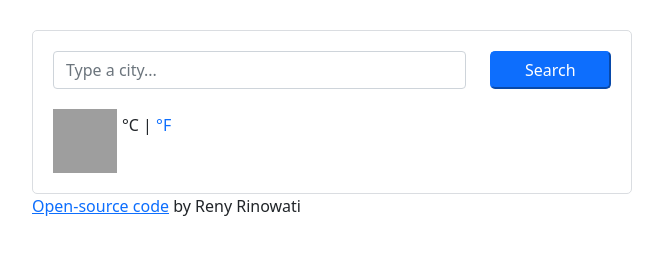
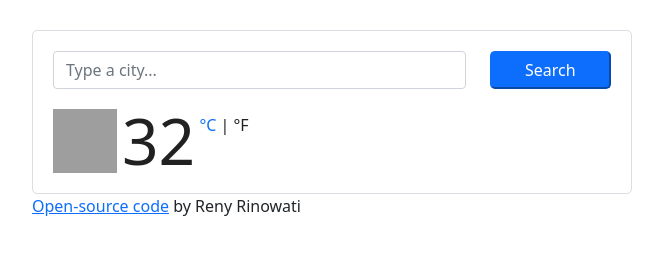
Before and after one commit to RenyRino/Weather_Project, a plain HTML site: page index.html in a window 1280 px wide. Both pictures are taken after a click on the link "°F". Shown: the whole page, without its empty margins (308-971 px from the left). Drawn offline with nearby package versions, Linux system fonts and the light colour scheme; no server answers; grey boxes are pictures that could not be loaded.

Commit message:
create temperature conversion

```diff
--- a/index.html
+++ b/index.html
@@ -67,9 +67,19 @@
                 />
                 <div class="float-left">
                   <strong id="temp"></strong>
-                  <span class="unit"
-                    >°C | <a href="#" style="text-decoration: none">°F</a></span
-                  >
+                  <span class="unit">
+                    <a
+                      href="#"
+                      style="text-decoration: none"
+                      id="Celcius"
+                      class="active"
+                      >°C</a
+                    >
+                    |
+                    <a href="#" style="text-decoration: none" id="Fahrenheit"
+                      >°F</a
+                    >
+                  </span>
                 </div>
               </div>
             </div>
--- a/script.js
+++ b/script.js
@@ -30,8 +30,9 @@ function displayTemp(response) {
   let windElement = document.querySelector("#wind");
   let dateElement = document.querySelector("#date");
   let iconElement = document.querySelector("#icon");
+  celciusTemp = response.data.main.temp;
   cityElement.innerHTML = response.data.name;
-  tempElement.innerHTML = Math.round(response.data.main.temp);
+  tempElement.innerHTML = Math.round(celciusTemp);
   descriptionElement.innerHTML = response.data.weather[0].main;
   humidityElement.innerHTML = "Humidity: " + response.data.main.humidity + "%";
   windElement.innerHTML =
@@ -55,7 +56,32 @@ function handleSubmit(event) {
   search(cityInputElement.value);
 }
 
-search("New York");
+function displayFahrenheit(event) {
+  event.preventDefault();
+  celciusLink.classList.remove("active");
+  fahrenheitLink.classList.add("active");
+  let fahrenheitTemp = (celciusTemp * 9) / 5 + 32;
+  let tempElement = document.querySelector("#temp");
+  tempElement.innerHTML = Math.round(fahrenheitTemp);
+}
+
+function displayCelcius(event) {
+  event.preventDefault();
+  celciusLink.classList.add("active");
+  fahrenheitLink.classList.remove("active");
+  let tempElement = document.querySelector("#temp");
+  tempElement.innerHTML = Math.round(celciusTemp);
+}
+
+let celciusTemp = null;
 
 let form = document.querySelector("#search-form");
 form.addEventListener("submit", handleSubmit);
+
+let fahrenheitLink = document.querySelector("#Fahrenheit");
+fahrenheitLink.addEventListener("click", displayFahrenheit);
+
+let celciusLink = document.querySelector("#Celcius");
+celciusLink.addEventListener("click", displayCelcius);
+
+search("New York");
--- a/style.css
+++ b/style.css
@@ -60,3 +60,8 @@ li {
   padding: 5px;
   border-radius: 5px;
 }
+
+.weather-temp .active {
+  color: rgb(33, 33, 33);
+  cursor: default;
+}
```
